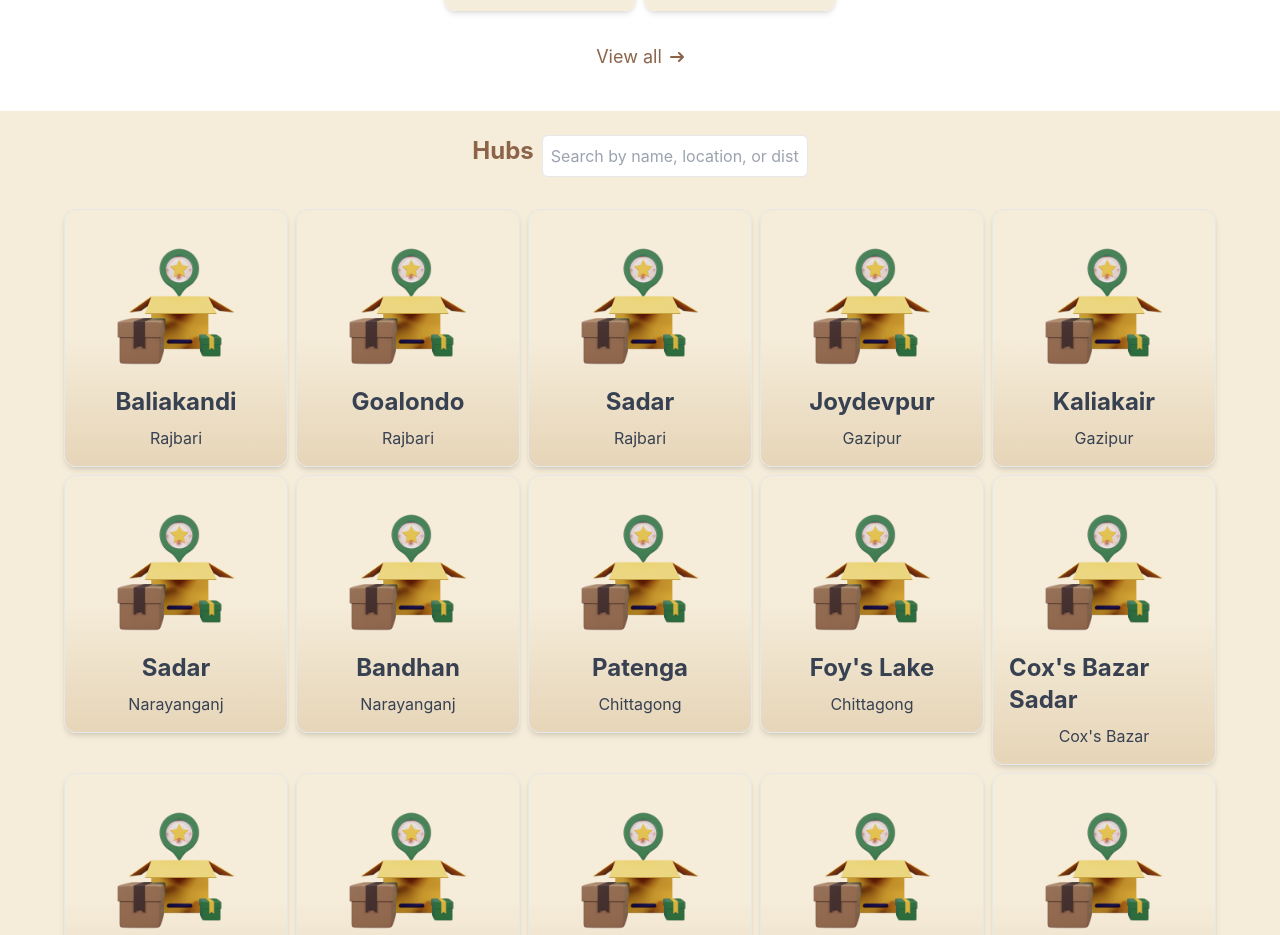
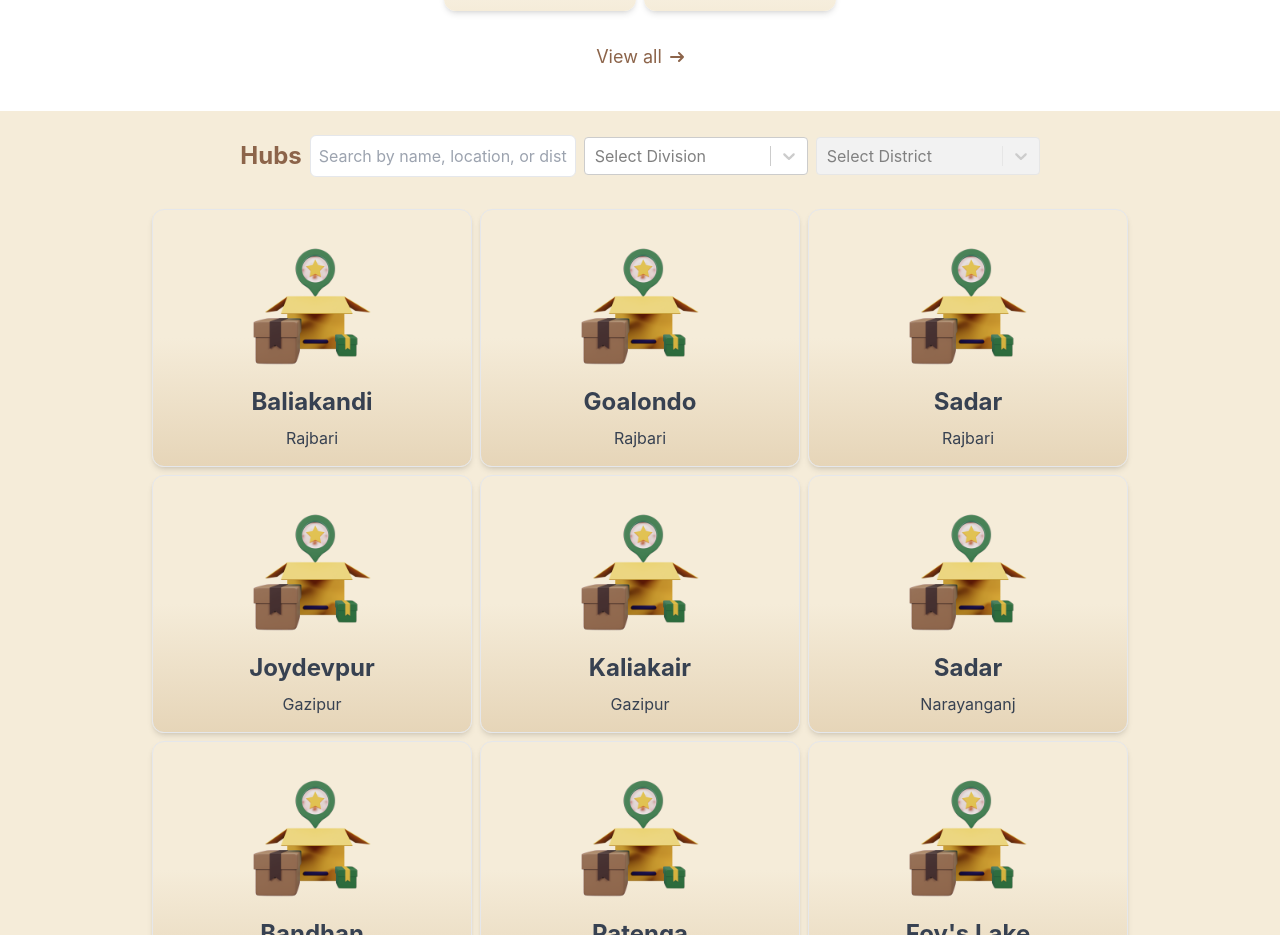
Before and after one commit to MdMirzaShihab/AarothBuyerFrontend, a React (Vite) app: page / in a window 1280 px wide. Shown: the part 1160-2095 px from the top of the page. Built offline with nearby package versions, Linux system fonts and the light colour scheme.

Commit message:
Added hub location selection functionalities in Homepage.

```diff
--- a/src/cards/HubCardHome.jsx
+++ b/src/cards/HubCardHome.jsx
@@ -3,7 +3,7 @@ import { HubImg } from '../assets';
 
 const HubCardHome = ({ hubs }) => {
     return (
-      <div className={`flex flex-col items-center group border p-4 w-56 group bg-gradient-to-b from-transparent via-transparent to-earthy-tan relative rounded-xl bg-clip-border  text-gray-700 shadow-md h-full transition-transform duration-700 transform hover:-translate-y-3`}>
+      <div className={`flex flex-col items-center group border p-4 w-80 group bg-gradient-to-b from-transparent via-transparent to-earthy-tan relative rounded-xl bg-clip-border  text-gray-700 shadow-md h-full transition-transform duration-700 transform hover:-translate-y-3`}>
                   <img
               src={ HubImg }
               alt={`${hubs.name}'s picture`}
--- a/src/components/HubsSectionHome.jsx
+++ b/src/components/HubsSectionHome.jsx
@@ -2,12 +2,15 @@ import { Link } from "react-router-dom";
 import HubCardHome from "../cards/HubCardHome";
 import { hubs } from "../constants";
 import { useEffect, useState } from "react";
+import Select from "react-select";
 
 
 
 const HubsSectionHome = () => {
     // State to manage the search term
   const [searchTerm, setSearchTerm] = useState("");
+  const [selectedDivision, setSelectedDivision] = useState(null);
+  const [selectedDistrict, setSelectedDistrict] = useState(null);
   const [filteredHubs, setFilteredHubs] = useState([]);
 
 
@@ -21,29 +24,60 @@ const HubsSectionHome = () => {
     )
   );
 
+    // Options for Division select dropdown
+    const divisionOptions = hubs.map((division) => ({
+      value: division.division,
+      label: division.division,
+    }));
+
+
+  // Options for District select dropdown, based on selected Division
+  const getDistrictOptions = () => {
+    if (!selectedDivision) return [];
+    const division = hubs.find((div) => div.division === selectedDivision);
+    const districtOptions = division?.districts.map((district) => ({
+      value: district.district,
+      label: district.district,
+    })) || [];
+    return districtOptions;
+  };
+
     // Handle search input change
     const handleSearch = (event) => {
       setSearchTerm(event.target.value);
     };
 
-    // Filter hubs based on the search term
+      // Handle division select change
+  const handleDivisionChange = (selectedOption) => {
+    setSelectedDivision(selectedOption?.value || null);
+    setSelectedDistrict(null); // Reset district when division changes
+  };
+
+  // Handle district select change
+  const handleDistrictChange = (selectedOption) => {
+    setSelectedDistrict(selectedOption?.value || null);
+  };
+
+  // Filter hubs based on search term, division, and district
   useEffect(() => {
     const filtered = allHubs.filter(
       (hub) =>
-          hub.name.toLowerCase().includes(searchTerm.toLowerCase()) ||
+        (hub.name.toLowerCase().includes(searchTerm.toLowerCase()) ||
           hub.location.toLowerCase().includes(searchTerm.toLowerCase()) ||
-          hub.district.toLowerCase().includes(searchTerm.toLowerCase())
+          hub.district.toLowerCase().includes(searchTerm.toLowerCase())) &&
+        (!selectedDivision || hub.division === selectedDivision) &&
+        (!selectedDistrict || hub.district === selectedDistrict)
     );
     setFilteredHubs(filtered);
-    }, [searchTerm]);
+  }, [searchTerm, selectedDivision, selectedDistrict]);
 
 
   return (
     <section className="pb-10 pt-4 px-2 bg-earthy-beige">
-      <div className="flex flex-wrap justify-center gap-2 mt-2">
+      <div className="flex flex-wrap justify-center items-center gap-2 mt-2">
       <h2 className="text-2xl font-bold text-earthy-brown">Hubs</h2>
        {/* Search Bar */}
-       <div className="flex justify-center">
+       <div className="flex justify-center items-center gap-2">
         <input
           type="text"
           placeholder="Search by name, location, or district"
@@ -51,6 +85,26 @@ const HubsSectionHome = () => {
           onChange={handleSearch}
           className="p-2 border rounded-md"
         />
+
+                {/* Division Select */}
+          <Select
+          options={divisionOptions}
+          value={divisionOptions.find((option) => option.value === selectedDivision)}
+          onChange={handleDivisionChange}
+          placeholder="Select Division"
+          className="w-56"
+        />
+
+        {/* District Select */}
+        <Select
+          options={getDistrictOptions()}
+          value={getDistrictOptions().find((option) => option.value === selectedDistrict)}
+          onChange={handleDistrictChange}
+          placeholder="Select District"
+          className="w-56"
+          isDisabled={!selectedDivision} // Disable District select until Division is selected
+        />
+
       </div>
       </div>
 
--- a/src/components/ProductSectionHome.jsx
+++ b/src/components/ProductSectionHome.jsx
@@ -13,7 +13,7 @@ const ProductSectionHome = () => {
         ))}
       </div>
       <div className="flex justify-center mt-8">
-      <Link to="#" className="inline-flex items-center text-lg text-earthy-brown hover:underline">
+      <Link to="/products" className="inline-flex items-center text-lg text-earthy-brown hover:underline">
     View all
   <svg className="w-3.5 h-3.5 ml-2 rtl:rotate-180" aria-hidden="true" xmlns="http://www.w3.org/2000/svg" fill="none" viewBox="0 0 14 10">
     <path stroke="currentColor" strokeLinecap="round" strokeLinejoin="round" strokeWidth="2" d="M1 5h12m0 0L9 1m4 4L9 9"/>
```
Lines whose indentation alone changed are shown as unchanged.
